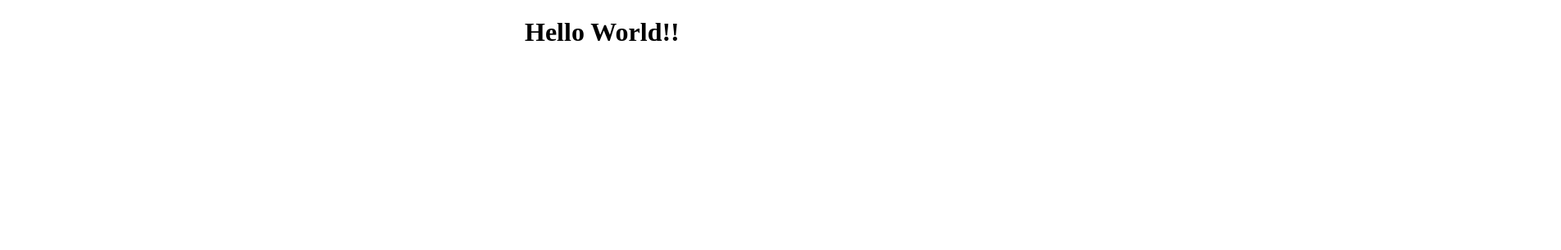
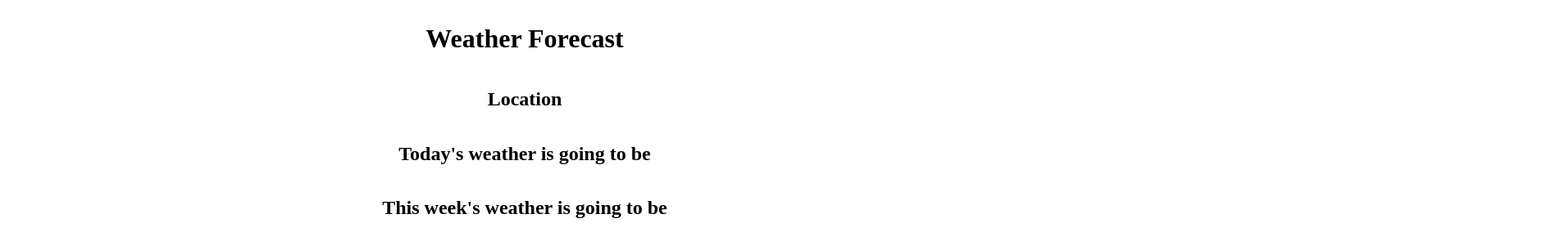
Before and after one commit to samliu000/inky-weather, a plain HTML site: page index.html in a window 1280 px wide. Shown: the whole page at 82% size, 1904 px wide, since content can reach past the window. Drawn offline with Linux system fonts and the light colour scheme.

Commit message:
Add initial layout

```diff
--- /dev/null
+++ b/css/main.css
@@ -0,0 +1,12 @@
+body {
+    display: flex;
+    flex-flow: row wrap;
+    justify-content: space-around;
+    align-items: center;
+}
+main {
+    display: flex;
+    flex-flow: column wrap;
+    justify-content: space-around;
+    align-items: center;
+}
--- a/index.html
+++ b/index.html
@@ -3,9 +3,21 @@
 <head>
     <meta charset="UTF-8">
     <meta name="viewport" content="width=device-width, initial-scale=1.0">
-    <title>My webpage</title>
+	<link rel="stylesheet" href="css/main.css">
+    <title>Weather Display</title>
 </head>
 <body>
-    <h1 style="position: relative; left: 50%">Hello World!!</h1>
+    <main>
+        <h1>Weather Forecast</h1>
+        <section>
+            <h1>Location</h1>
+        </section>
+        <section>
+            <h1>Today's weather is going to be</h1>
+        </section>
+        <section>
+            <h1>This week's weather is going to be</h1>
+        </section>
+    </main>
 </body>
 </html>
```
